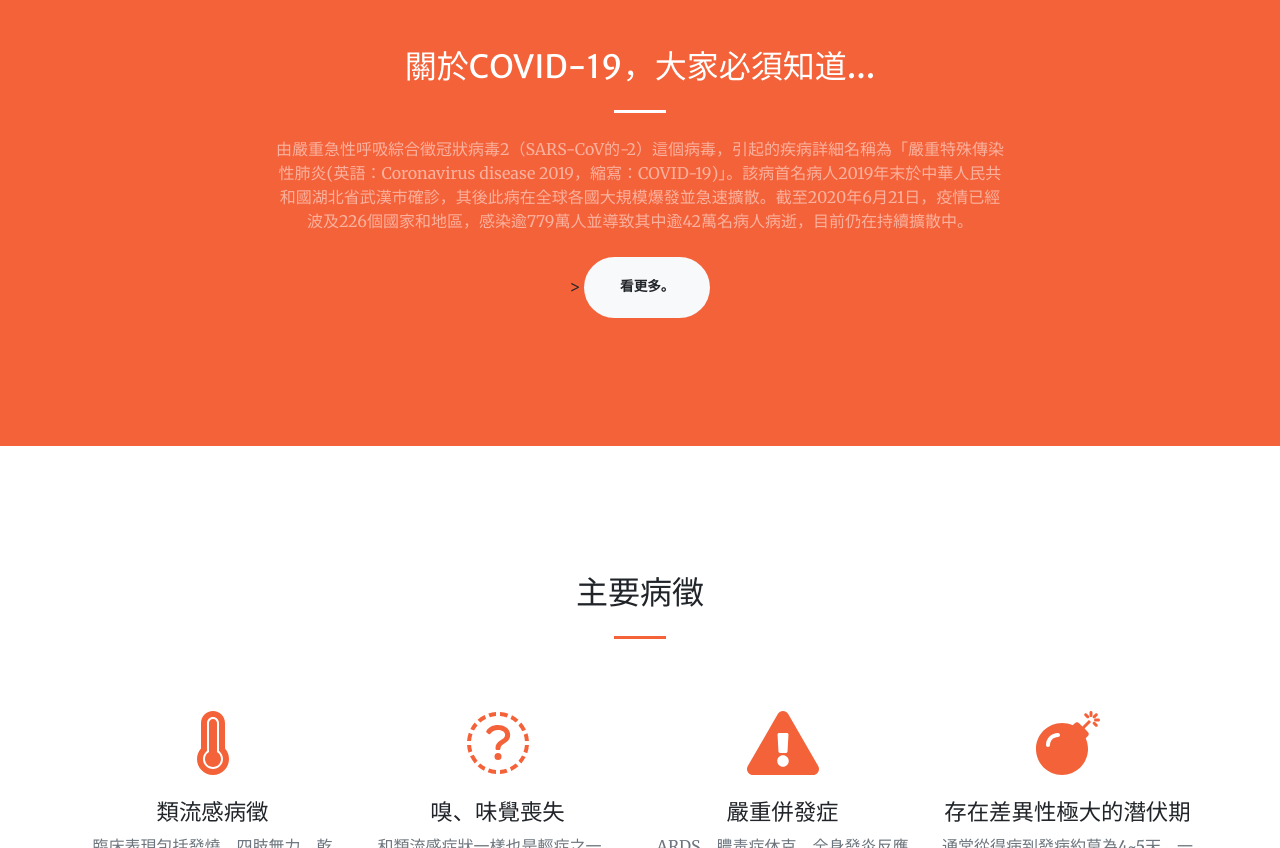
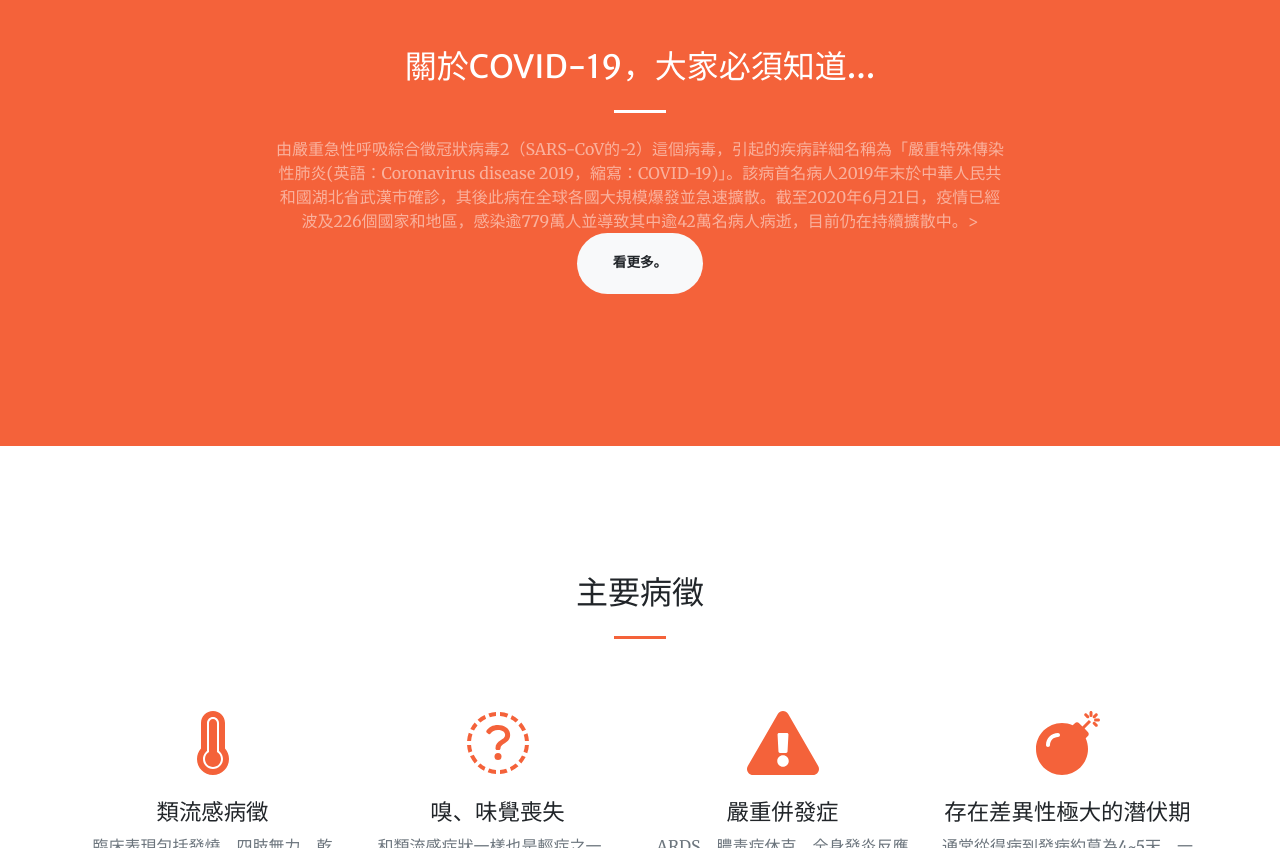
Before and after one commit to Bblordbb/Coronavirus, a plain HTML site: page index.html in a window 1280 px wide. Shown: the part 880-1728 px from the top of the page. Drawn offline with nearby package versions, Linux system fonts and the light colour scheme.

Commit message:
Update index.html

```diff
--- a/index.html
+++ b/index.html
@@ -55,7 +55,7 @@
                     <div class="col-lg-8 text-center">
                         <h2 class="text-white mt-0">關於COVID-19，大家必須知道...</h2>
                         <hr class="divider light my-4" />
-                        <p class="text-white-50 mb-4">由嚴重急性呼吸綜合徵冠狀病毒2（SARS-CoV的-2）這個病毒，引起的疾病詳細名稱為「嚴重特殊傳染性肺炎(英語：Coronavirus disease 2019，縮寫：COVID-19)」。該病首名病人2019年末於中華人民共和國湖北省武漢市確診，其後此病在全球各國大規模爆發並急速擴散。截至2020年6月21日，疫情已經波及226個國家和地區，感染逾779萬人並導致其中逾42萬名病人病逝，目前仍在持續擴散中。</p>>
+                        <p class="text-white-50 mb-4">由嚴重急性呼吸綜合徵冠狀病毒2（SARS-CoV的-2）這個病毒，引起的疾病詳細名稱為「嚴重特殊傳染性肺炎(英語：Coronavirus disease 2019，縮寫：COVID-19)」。該病首名病人2019年末於中華人民共和國湖北省武漢市確診，其後此病在全球各國大規模爆發並急速擴散。截至2020年6月21日，疫情已經波及226個國家和地區，感染逾779萬人並導致其中逾42萬名病人病逝，目前仍在持續擴散中。</>>
                         <a class="btn btn-light btn-xl js-scroll-trigger" href="#services">看更多。</a>
                     </div>
                 </div>
```
